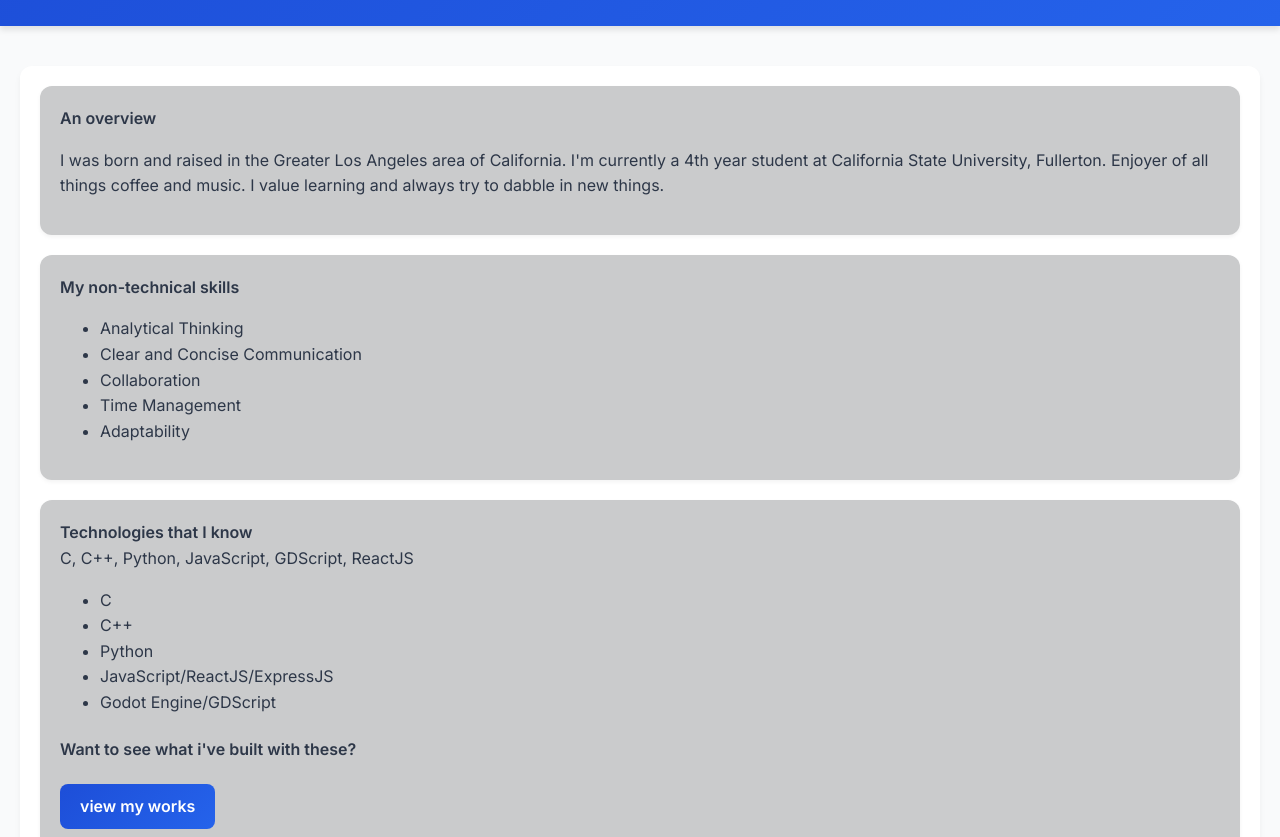
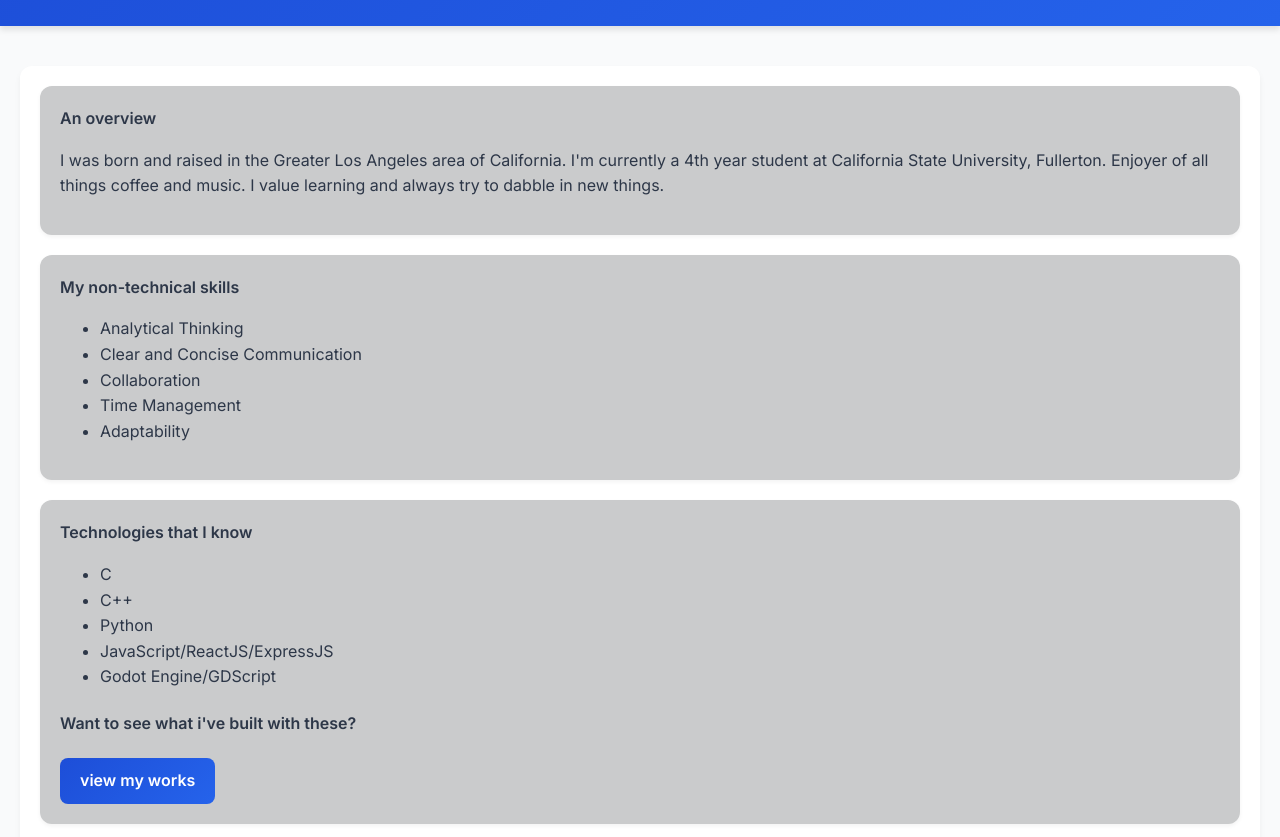
Before and after one commit to ChristopherZinati/CPSC349finalProject, a plain HTML site: page About.html in a window 1280 px wide. Shown: the part 108-945 px from the top of the page. Drawn offline with Linux system fonts and the light colour scheme.

Commit message:
removed duplicate text from about page

```diff
--- a/About.html
+++ b/About.html
@@ -45,7 +45,6 @@
             <div class="contentBox">
                 <b>Technologies that I know</b>
                 <br>
-                C, C++, Python, JavaScript, GDScript, ReactJS
                 <ul>
                     <li>C</li>
                     <li>C++</li>
```
